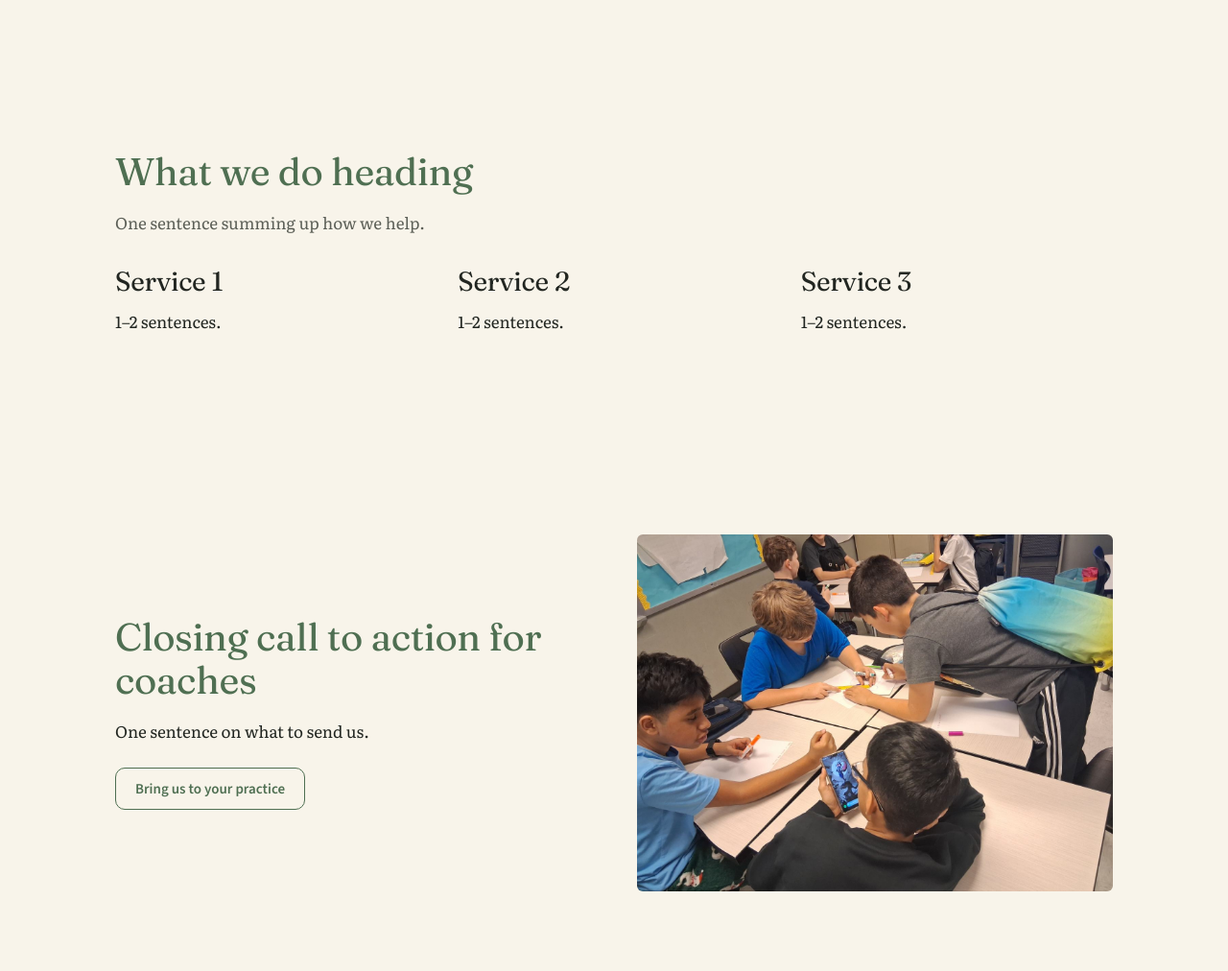
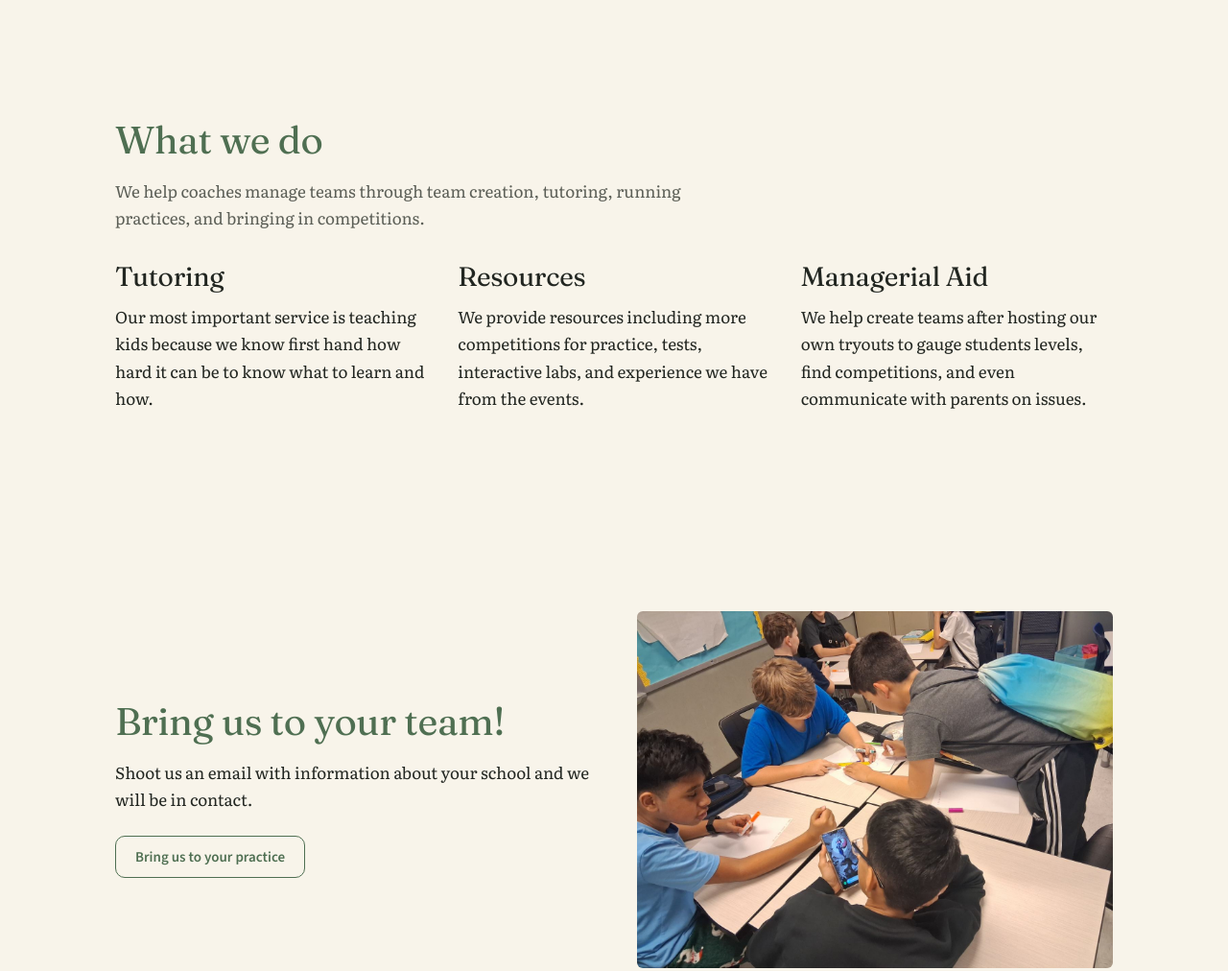
Before and after one commit to JULLIO08/sciolyprep, a plain HTML site: page index.html in a window 1280 px wide. Shown: the part 1320-2332 px from the top of the page at 96% size. Drawn offline with nearby package versions, Linux system fonts and the light colour scheme.

Commit message:
added info

```diff
--- a/index.html
+++ b/index.html
@@ -24,8 +24,8 @@
 
   <section class="hero container">
     <img class="hero-seal enter" src="images/logo/scioly-prep-seal.png" width="500" height="468" alt="SciOly Prep Program seal: Providing Opportunities in STEM">
-    <h1 class="enter">Headline: who we are, one sentence</h1>
-    <p class="lede enter enter-delay">Intro: 1–2 sentences on what SciOly Prep does and for whom.</p>
+    <h1 class="enter">SciOly Prep</h1>
+    <p class="lede enter enter-delay">Tutoring and Managment for new and struggling Science Olympiad teams.</p>
     <div class="hero-photo enter enter-delay">
       <img class="media wide" src="images/photos/class-hands-up.jpg" width="1400" height="1050" style="object-position: 50% 45%" alt="A tutor teaches from a classroom screen while middle schoolers at lab tables raise their hands to answer.">
     </div>
@@ -42,21 +42,21 @@
 
   <section class="section container" aria-labelledby="do-title">
     <div class="section-head">
-      <h2 id="do-title">What we do heading</h2>
-      <p class="muted">One sentence summing up how we help.</p>
+      <h2 id="do-title">What we do</h2>
+      <p class="muted">We help coaches manage teams through team creation, tutoring, running practices, and bringing in competitions.</p>
     </div>
     <div class="cols-3">
       <div>
-        <h3>Service 1</h3>
-        <p>1–2 sentences.</p>
+        <h3>Tutoring</h3>
+        <p>Our most important service is teaching kids because we know first hand how hard it can be to know what to learn and how. </p>
       </div>
       <div>
-        <h3>Service 2</h3>
-        <p>1–2 sentences.</p>
+        <h3>Resources</h3>
+        <p>We provide resources including more competitions for practice, tests, interactive labs, and experience we have from the events.</p>
       </div>
       <div>
-        <h3>Service 3</h3>
-        <p>1–2 sentences.</p>
+        <h3>Managerial Aid</h3>
+        <p>We help create teams after hosting our own tryouts to gauge students levels, find competitions, and even communicate with parents on issues. </p>
       </div>
     </div>
   </section>
@@ -64,8 +64,8 @@
   <section class="section container" aria-labelledby="cta-title">
     <div class="split">
       <div>
-        <h2 id="cta-title">Closing call to action for coaches</h2>
-        <p>One sentence on what to send us.</p>
+        <h2 id="cta-title">Bring us to your team!</h2>
+        <p>Shoot us an email with information about your school and we will be in contact.</p>
         <div class="actions">
           <a class="button" href="/contact/">Bring us to your practice</a>
         </div>
```
Also changed, not shown: team/team.html (+1 -1 lines).
